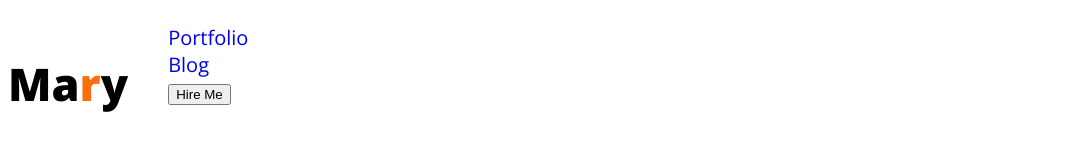
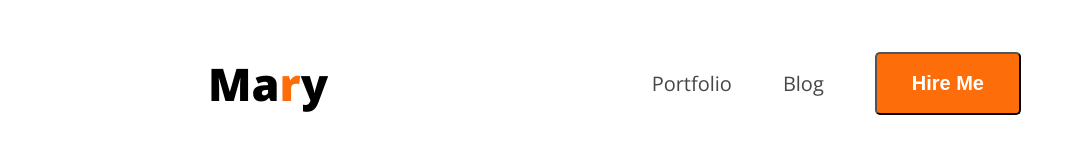
Before and after one commit to sohanxrana/web-dev-portfolio, a plain HTML site: page index.html in a window 1280 px wide. Shown: the whole page, without its empty margins (0-1073 px from the left). Drawn offline with nearby package versions, Linux system fonts and the light colour scheme.

Commit message:
header complete

```diff
--- a/index.html
+++ b/index.html
@@ -11,13 +11,14 @@
       <nav>
         <h3 class="nav-title">Ma<span class="text-primary">r</span>y</h3>
         <ul>
-          <li><a href="#">Portfolio</a></li>
-          <li><a href="#">Blog</a></li>
+          <li><a class="dark-2" href="#">Portfolio</a></li>
+          <li><a class="dark-2" href="#">Blog</a></li>
           <li>
-            <a href="#"><button>Hire Me</button></a>
+            <a href="#"><button class="btn-primary">Hire Me</button></a>
           </li>
         </ul>
       </nav>
+      <div class="banner"></div>
     </header>
     <main></main>
     <footer></footer>
--- a/styles/style.css
+++ b/styles/style.css
@@ -10,6 +10,9 @@
 /* nav styles */
 nav {
   display: flex;
+  justify-content: space-between;
+  align-items: center;
+  margin: 0 200px;
 }
 
 /* shared style */
@@ -17,13 +20,32 @@ nav {
   color: #fd6e0a;
 }
 
+.dark-2 {
+  color: #474747;
+}
+
+.btn-primary {
+  color: white;
+  background-color: #fd6e0a;
+  font-weight: bold;
+  padding: 18px 35px;
+  border-radius: 5px;
+  font-size: 20px;
+}
+
 .nav-title {
   font-weight: 800;
   font-size: 45px;
 }
 
+nav ul {
+  display: flex;
+  align-items: center;
+}
+
 nav ul li {
   list-style: none;
+  margin-right: 51px;
 }
 
 nav li a {
```
